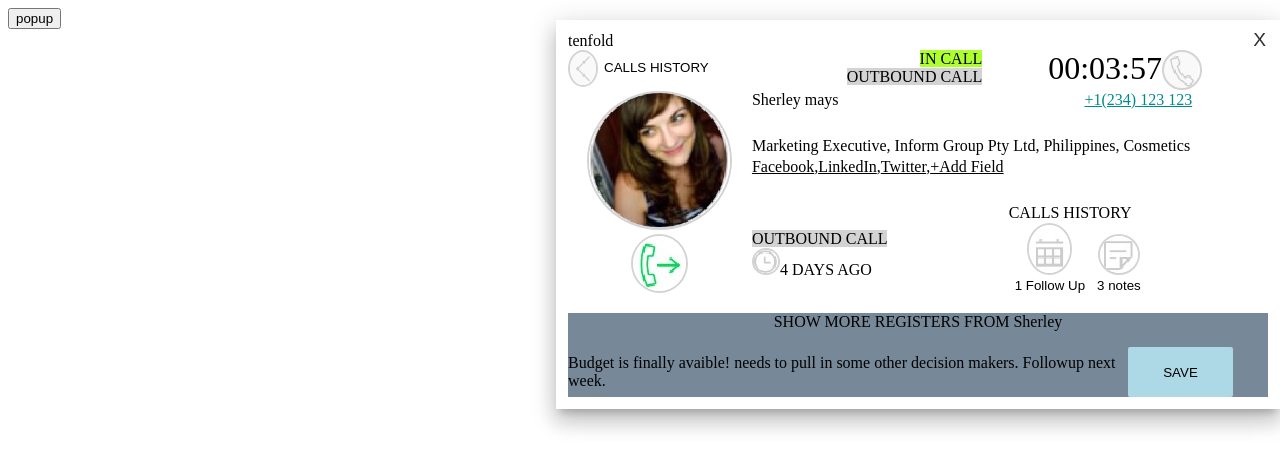
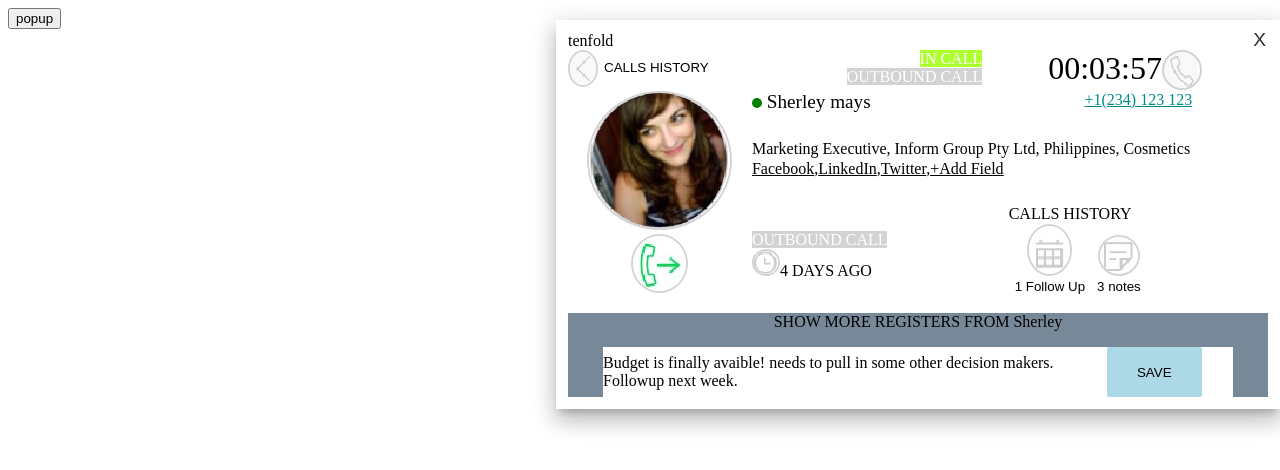
Before and after one commit to lizhoucheng/angular-practice, an Angular app: page / in a window 1280 px wide. Both pictures are taken after a click on the button "popup". Shown: the top 470 px of the page. Built offline with nearby package versions, Linux system fonts and the light colour scheme.

Commit message:
add a button handler

```diff
--- a/src/app/app.component.html
+++ b/src/app/app.component.html
@@ -1,3 +1,3 @@
 <button (click)="showPersonModal = !showPersonModal">popup</button>
 
-<app-person-modal [(visible)]="showPersonModal" [person]="person"></app-person-modal>
+<app-person-modal [(visible)]="showPersonModal" [person]="person" (callHistory)="handleCallHistoryEvent()"></app-person-modal>
--- a/src/app/app.component.ts
+++ b/src/app/app.component.ts
@@ -13,4 +13,8 @@ export class AppComponent {
   ngOnInit() {
     this.person = PersonData;
   }
+
+  handleCallHistoryEvent() {
+    console.log("go to call history");
+  }
 }
--- a/src/app/person-modal/person-modal.component.html
+++ b/src/app/person-modal/person-modal.component.html
@@ -7,7 +7,7 @@
     <div id="calling-info">
         <div id="go-back">
             <img src="assets/images/back-arrow.png"/>
-            <button id="callHistoryBtn">CALLS HISTORY</button>
+            <button id="callHistoryBtn" (click)="callHistoryBtnClicked()">CALLS HISTORY</button>
         </div>
         <div id="call-type">
             <span id="inCallText" [ngStyle]="{'background-color': person.callType.toLowerCase().includes('incall') ? 'greenyellow' : 'lightgray'}">IN CALL</span>
@@ -28,7 +28,7 @@
             <br/>
             <img src="assets/images/callout.jpg"/>
         </div>
-        <div id="name">{{(person.firstName + ' ' + person.lastName) || "none"}}</div>
+        <div id="name"><span id="dot"></span> {{(person.firstName + ' ' + person.lastName) || "none"}}</div>
         <div id="phone-number">{{person.number || "none"}}</div>
         <div id="intro">{{person.intro}}</div>
         <div id="social-media"><span *ngFor="let medium of person.socialMedia"><a>{{medium.name}}</a>,</span><a>+Add Field</a></div>
--- a/src/app/person-modal/person-modal.component.scss
+++ b/src/app/person-modal/person-modal.component.scss
@@ -50,6 +50,7 @@ button {
     #call-type {
         grid-column: 2;
         text-align: right;
+        color: white;
     }
 
     .item3 {
@@ -87,9 +88,19 @@ button {
     }
 
     #name {
+        font-size: 1.2em;
         grid-column: 2;
         grid-row: 1;
+
+        #dot {
+            height: 10px;
+            width: 10px;
+            background-color: green;
+            border-radius: 50%;
+            display: inline-block;
+        }
     }
+
 
     #phone-number {
         grid-column: 3;
@@ -117,6 +128,7 @@ button {
         padding-top: 20%;
 
         #type {
+            color: white;
             background-color: lightgrey;
         }
     }
@@ -135,6 +147,13 @@ button {
         text-align: center;
     }
 
+    div {
+        background-color: white;
+        width: 90%;
+        position: relative;
+        left: 5%;
+    }
+
     #content {
         display: inline-block;
         width:80%;
--- a/src/app/person-modal/person-modal.component.ts
+++ b/src/app/person-modal/person-modal.component.ts
@@ -23,10 +23,15 @@ export class PersonModalComponent implements OnInit {
   @Input() visible: boolean;
   @Input() person: Object;
   @Output() visibleChange: EventEmitter<boolean> = new EventEmitter<boolean>();
+  @Output() callHistory = new EventEmitter();
 
   constructor() { }
 
   ngOnInit() { }
+
+  callHistoryBtnClicked() {
+    this.callHistory.emit();
+  }
 
   close() {
     this.visible = false;
```
